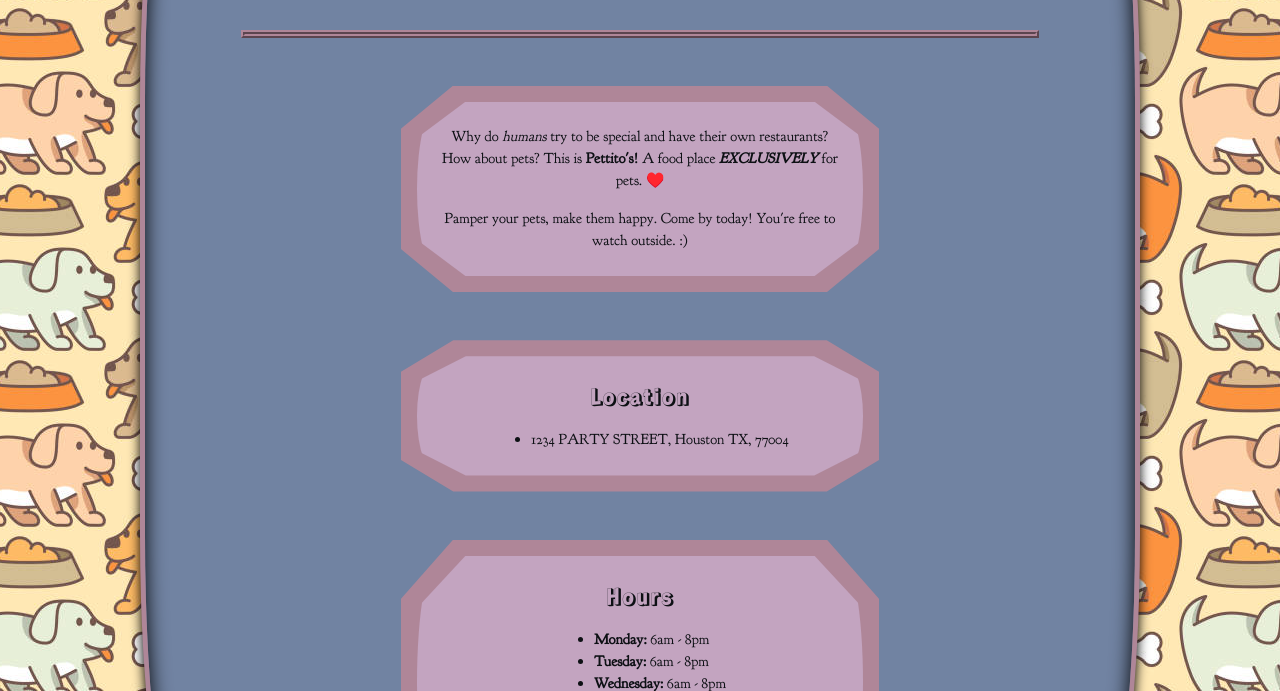
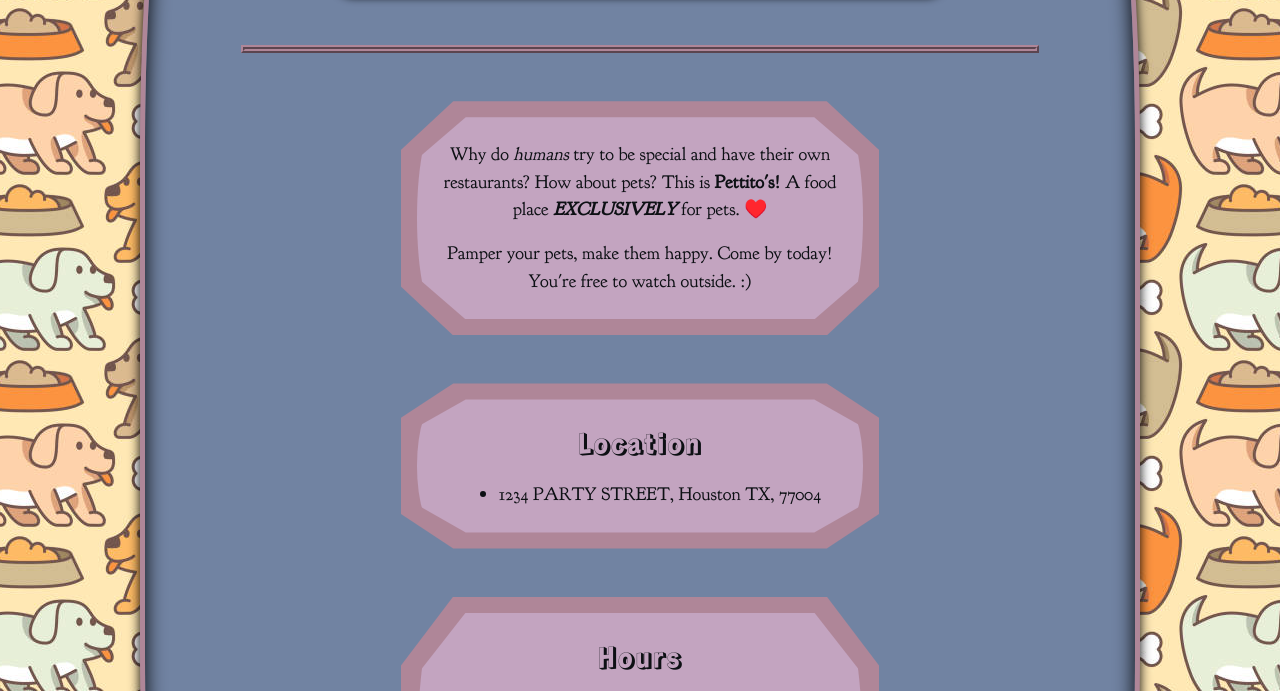
Before and after one commit to sebvu/top-restaurant-page, a website built with webpack: page src/template.html in a window 1280 px wide. Shown: the part 373-1064 px from the top of the page. Built offline with nearby package versions, Linux system fonts and the light colour scheme.

Commit message:
fix: css index issue and adjust box size

```diff
--- a/src/components/home.js
+++ b/src/components/home.js
@@ -3,7 +3,7 @@ import { Loader } from "../exporter.js";
 export default function homeComponent() {
   const homeElements = Loader.loadElements([
     Loader.newEl("hgroup", {
-      classList: ["content__header", "header", "--context-md"],
+      classList: ["content__header", "header", "--context-lg"],
       children: [
         Loader.newEl("h1", {
           classList: ["header__text", "_text", "_text--header-font"],
@@ -18,7 +18,7 @@ export default function homeComponent() {
     }),
     Loader.newEl("hr", { classList: "content__hr" }),
     Loader.newEl("div", {
-      classList: ["content__main", "main", "--context-xxs"],
+      classList: ["content__main", "main", "--context-xs"],
       children: [
         /* greet paragraph */
         Loader.newEl("div", {
--- a/src/styles/styles.css
+++ b/src/styles/styles.css
@@ -2,8 +2,7 @@
 /* General Styling */
 /* ================ */
 
-html,
-body {
+html {
   height: 100%;
 }
 
@@ -40,6 +39,7 @@ body {
   color: var(--text-color);
 
   position: sticky;
+  z-index: 1;
   top: 0;
 }
 
@@ -146,7 +146,7 @@ body {
   gap: 3rem;
 
   width: clamp(1000px, 50vw, 600px);
-  padding: 6rem 6rem 2rem;
+  padding: 6rem;
 
   color: var(--text-color);
   background-color: var(--primary-color);
```
